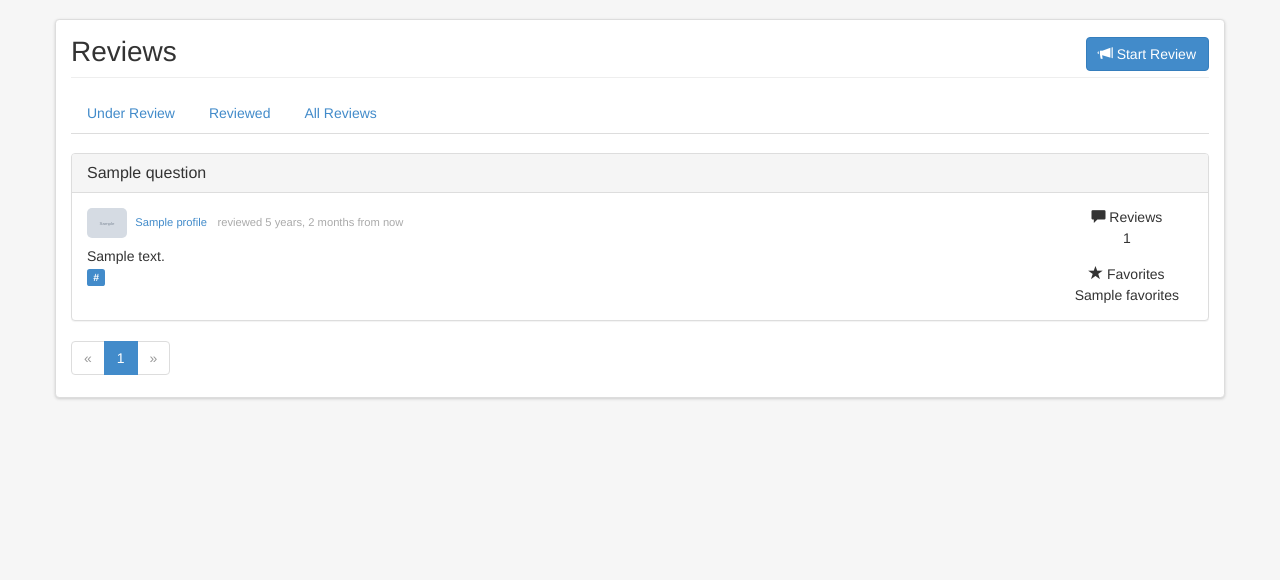
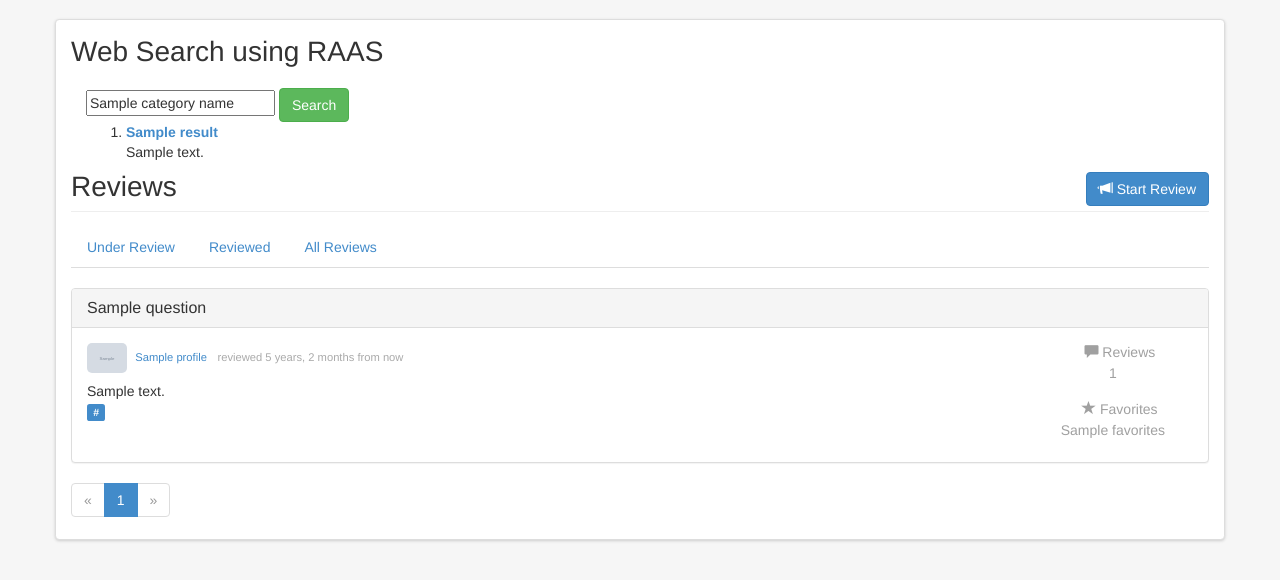
Before and after one commit to gzpgg3x/nohtakcaH_ARE_raas, a Django app: template hackEdukate/hackEdukate/questions/templates/questions/questions.html in a window 1280 px wide. Shown: the part 51-631 px from the top of the page. Run offline with Django 3.2, Linux system fonts and the light colour scheme; the template is opened without the code that fills it: most values are stand-ins (such as "Sample title", 1, 10 or a date in 2020); grey boxes marked "Sample" are stand-in pictures; parts of the project's set-up code (start-up, migrations or seed data) failed here and were passed over; some libraries are stand-ins or nearby versions.

Commit message:
webSearchInQuestions
webSearchInQuestions

```diff
--- a/hackEdukate/hackEdukate/questions/templates/questions/questions.html
+++ b/hackEdukate/hackEdukate/questions/templates/questions/questions.html
@@ -1,9 +1,11 @@
 {% extends 'base.html' %}
 {% load i18n %}
+{% load humanize %}
 
 {% block title %}Reviews{% endblock %}
 
 {% block head %}
+  <link href="{{ STATIC_URL }}css/search.css" rel="stylesheet">
   <link href="{{ STATIC_URL }}css/questions.css" rel="stylesheet">
   <script src="{{ STATIC_URL }}js/questions.js"></script>
 {% endblock head %}
@@ -13,6 +15,40 @@
 
 
   <div class="page-header">
+
+    <h1>Web Search using RAAS</h1>
+    <br/>
+
+    <div class="container-fluid">
+<!--             <img src="http://www.enterwebhub.com/wp-content/uploads/2013/02/bing_logo.jpg" style="width: 180px" alt="Picture of Rango" />  -->
+<!--         <p>Search for an Online Source</p> -->
+        <form class="span8 form-search" id="search_form" method="post" action="/questions/">
+            {% csrf_token %}
+            <input type="text" class="input-long search-query"  name="query" value="{{ category_name }}" id="query" />
+            <button type="submit" class="btn btn-success" name="submit" value="Search">Search</button>
+        </form>
+    </div>
+
+    <div class="container-fluid">
+        {% if result_list %}
+            <!-- Display search results in an ordered list -->
+            <ol>
+                {% for result in result_list %}
+                <li>
+                    {% if user.is_authenticated %}
+            <button data-catid="{{category.id}}" data-title="{{ result.title }}" data-url="{{ result.link }}" class="rango-add btn btn-mini btn-info" type="button">Review</button>
+            {% endif %}
+                    <strong><a href="{{ result.link }}">{{ result.title }}</a></strong><br />
+                    <p>{{ result.summary }}</p>
+                </li>
+                {% endfor %}
+            </ol>
+        {% else %}
+            <br/>
+            <p>No results found</p>
+        {% endif %}
+    </div>
+
 
 
 
```
Also changed, not shown: hackEdukate/hackEdukate/questions/views.py (+13 -1 lines), hackEdukate/db.sqlite3, 1 other file.
